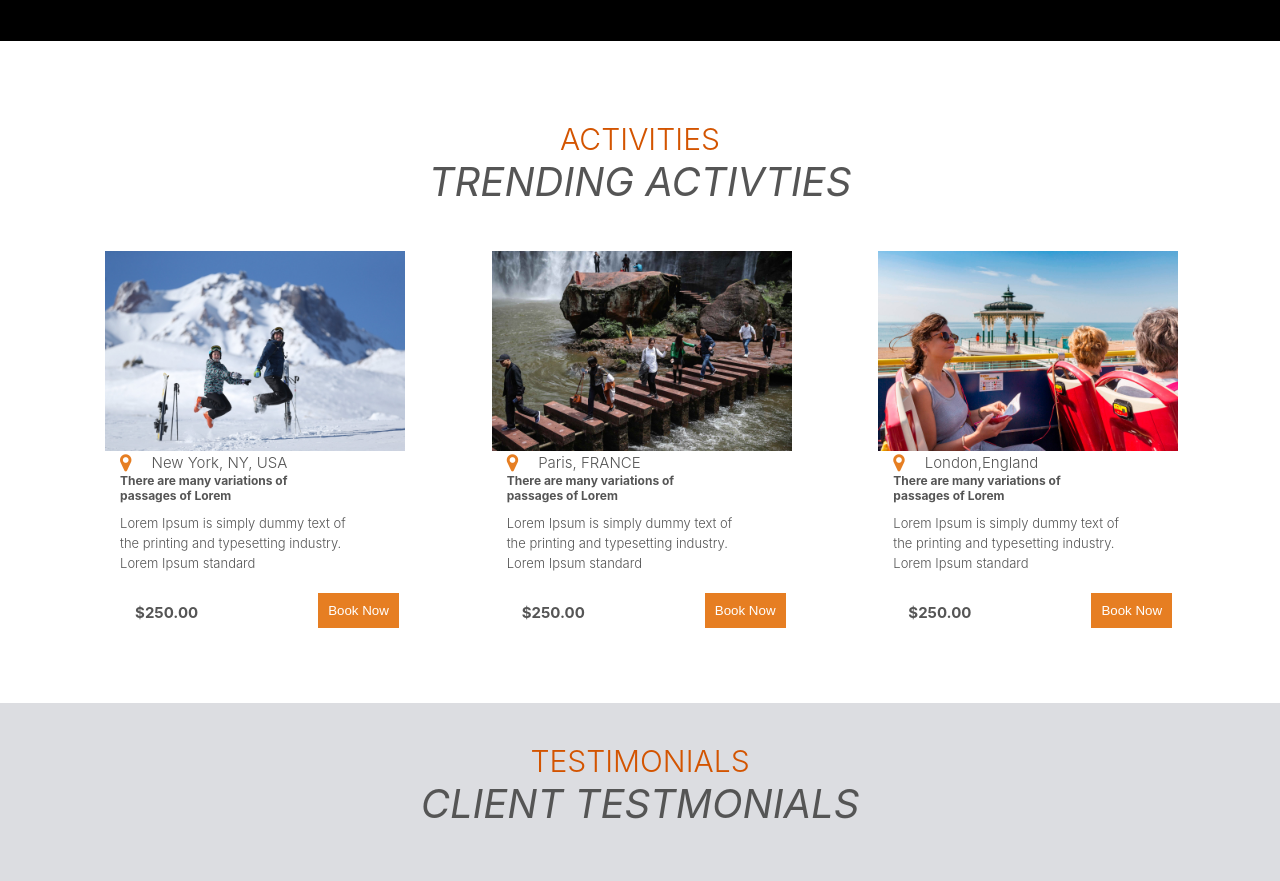
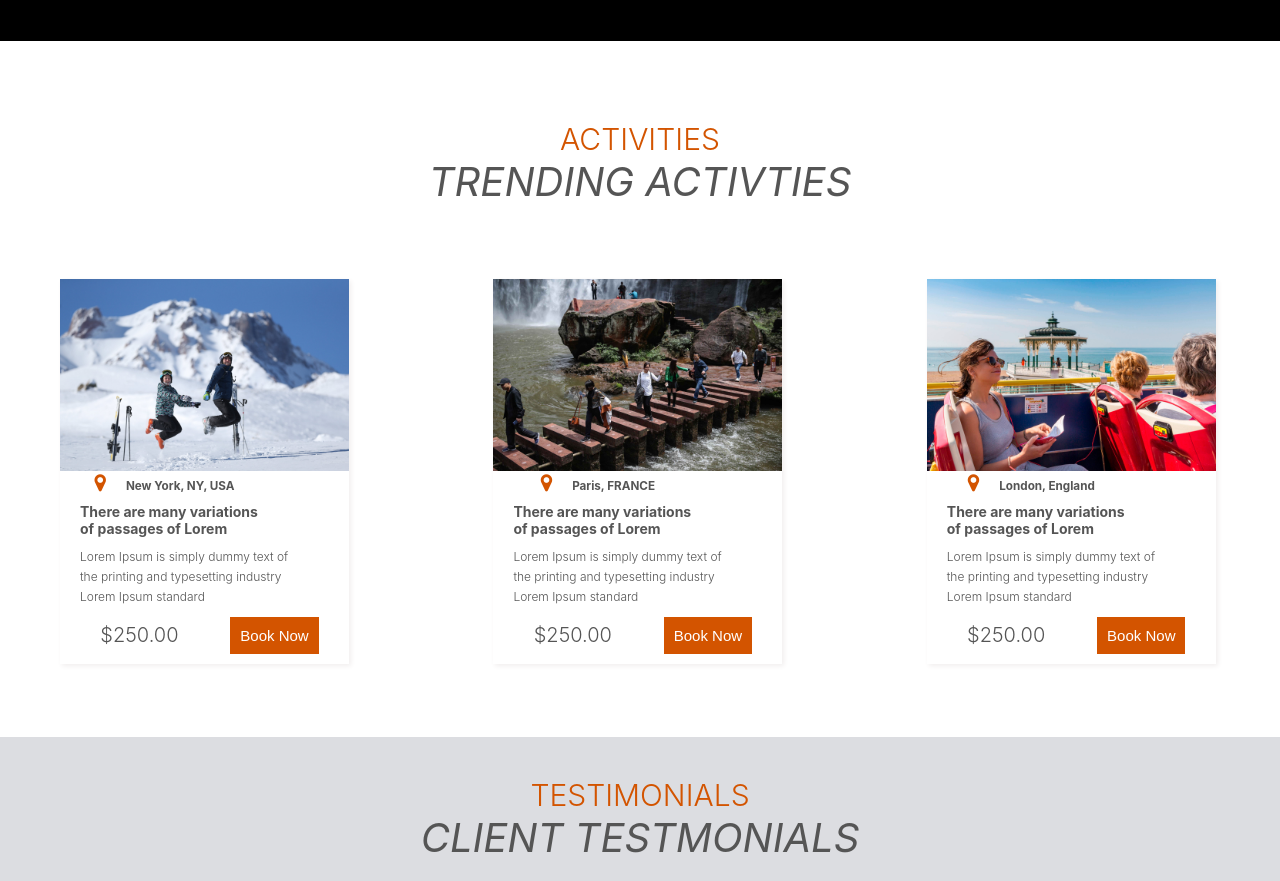
Before and after one commit to mchomvus4/travellers, a React (Create React App) app: page / in a window 1280 px wide. Shown: the part 1863-2744 px from the top of the page. Built offline with nearby package versions, Linux system fonts and the light colour scheme.

Commit message:
new files updates

```diff
--- a/public/index.html
+++ b/public/index.html
@@ -3,7 +3,7 @@
   <head>
     <meta charset="utf-8" />
     <link rel="icon" href="%PUBLIC_URL%/favicon.ico" />
-    <meta name="viewport" content="width=device-width, initial-scale=1" />
+    <meta name="viewport" content="width=device-width, initial-scale=1.0" />
     <meta name="theme-color" content="#000000" />
     <meta
       name="description"
--- a/src/Components/Activities/Activity.css
+++ b/src/Components/Activities/Activity.css
@@ -1,6 +1,5 @@
 .activities-section{
     margin-top: 8rem;
-    margin-bottom: 6rem;
 }
 
 .activity{
@@ -15,75 +14,114 @@
     font-weight: 400;
     font-style: italic;
 }
-.inner{
-    max-width:120rem;
-    margin: auto;
-    overflow: hidden;
-    padding: 0 2rem;
+.card{
+    width: 70%;
+    background-color: #fff;
+    margin: 6rem;
+    box-shadow: 0.2rem 0.2rem 0.5rem rgb(241, 238, 238);
 
 }
-.activity-row{
-    display: flex;
-    flex-wrap: wrap;
-    justify-content: center;
-
-}
-.column-activity{
-    flex: 33.33%;
-    max-width: 33.33%;
-    box-sizing: border-box;
-    padding: 1.5rem;
-
-}
-.activities{
-    background: #fff;
-    padding: 3rem;
-}
-.activities img{
-    width: 30rem;
-    height: 20%;
-}
-.location{
-    display: flex;
-}
-.map{
-     color: #e67e22;
-     font-size: 2rem;
-     padding-left: 1.5rem;
-}
-.l-name{
-    font-size: 1.5rem;
-    padding-left: 2rem;
-}
-.para1{
-    text-align: left;
-    margin-bottom: 1rem;
-    font-size: 1.2rem;
-    padding-left: 1.5rem;
-}
-.para2{
-    text-align: left;
-    line-height: 2rem;
-    font-size: 1.3rem;
-     padding-left: 1.5rem;
+.image img{
+    width: 100%;
 }
 .price{
-    display: flex;
+    float: left;
+    position: absolute;
+    margin-top: 1.6rem;
+    font-size: 2rem;
+    margin-left: 1rem;
+
 
 
 }
-.cost{
+
+button{
+    margin-top: 1rem;
+    background-color: #d35400;
+    border: none;
+    padding: 1rem;
+    color: #fff;
+    margin-left: 14rem;
+    margin-bottom: 1rem;
     font-size: 1.5rem;
-    padding-left: 6rem;
-    font-weight: bold;
-}
-button{
-    background: #e67e22;
-    padding: 1rem;
-    border: none;
-    color: #fff;
-    margin-top: -1rem;
-    margin-left: 12rem;
-    cursor: pointer;
 
 }
+button:hover{
+    background-color: #27ae60;
+    transition: background-color 1s;
+    cursor: pointer;
+}
+.des{
+    margin-bottom: 0.1rem solid black;
+}
+.map{
+    color: #d35400;
+    margin-right: 2rem;
+    font-size: 2rem;
+}
+.location{
+    margin-right: 8rem;
+    padding-bottom: 1rem;;
+}
+.para1{
+    font-size: 1.4rem;
+    text-align: justify;
+    margin-left: 2rem;
+    padding-bottom: 1rem;
+}
+
+.para2{
+    font-size: 1.2rem;
+    text-align: justify;
+    margin-left: 2rem;
+    line-height: 2rem;
+}
+
+/* Media queries */
+@media only screen and (max-width:2000px) and (min-width:1440px){
+    .location{
+      margin-right: 8rem;
+    }
+    button{
+       margin-left: 22rem;
+        font-size: 1.4rem;
+    }
+}
+
+
+
+@media only screen and (max-width:768px){
+    .location{margin-right: 4rem;}
+    .para2{text-align: left;}
+    button{
+            margin-left: 11rem;
+    }
+
+}
+
+    @media only screen and (max-width:425px){
+        .location{
+            margin-right: 16rem;
+            font-size: 1.5rem;
+        }
+        .para1{font-size: 1.8rem;}
+        .para2{
+            font-size: 1.8rem;
+            line-height: 2.5rem;
+        }
+        button{margin-left: 27rem;}
+
+
+    }
+
+    @media only screen and (max-width:375px){
+        .location{margin-right: 12rem;}
+       button{margin-left: 18rem;}
+    }
+/*
+     @media only screen and (min-width:320px){
+         .location{margin-right: 8rem;}
+            button{
+                    margin-left: 15rem;
+            }
+     } */
--- a/src/Components/Activities/Activity.jsx
+++ b/src/Components/Activities/Activity.jsx
@@ -8,60 +8,52 @@ function Activity() {
          <section className="activities-section">
             <p className="activity">activities</p>
             <p className="t-activities">trending activties</p>
-
-            <div className="act">
-                <div className="inner">
-                    <div className="row activity-row">
-                        <div className="column-activity">
-                            <div className="activities">
-                            <img src={image1} alt="hakuna picha" />
-                            <div className="location">
-                                <i class="fa fa-map-marker map"></i>
-                                 <p className="l-name">New York, NY, USA</p>
+            <div className="row nafasi">
+                <div className="col span-1-of-3 card-main">
+                    <div className="card">
+                        <div className="image">
+                            <img src={image1} alt="hakuna picha"/>
                         </div>
-                            <p className="para1"><b>There are many variations of<br/> passages of Lorem</b></p>
-                            <p className="para2">Lorem Ipsum is simply dummy text of <br/>the printing and typesetting industry.<br/>Lorem Ipsum standard</p>
+                        <div className="title">
+                               <h3 className="location"><i className="fa fa-map-marker map"></i>New York, NY, USA</h3>
                         </div>
-                            <div className="border"></div>
-                            <div className="price">
-                            <p className="cost">$250.00</p>
-                            <button>Book Now</button>
+                        <div className="des">
+                            <p className="para1"><b>There are many variations <br/>of passages of Lorem</b></p>
+                            <p className="para2">Lorem Ipsum is simply dummy text of<br/> the printing and typesetting industry<br/> Lorem Ipsum standard</p>
+                           <span className="price">$250.00</span> <button>Book Now</button>
+                        </div>
                    </div>
                 </div>
 
-                        <div className="column-activity">
-                            <div className="activities">
-                            <img src={image2} alt="hakuna picha" />
-                            <div className="location">
-                                <i class="fa fa-map-marker map"></i>
-                                 <p className="l-name">Paris, FRANCE</p>
+               <div className="col span-1-of-3 card-main">
+                    <div className="card">
+                        <div className="image">
+                            <img src={image2} alt="hakuna picha"/>
                         </div>
-                            <p className="para1"><b>There are many variations of<br/> passages of Lorem</b></p>
-                            <p className="para2">Lorem Ipsum is simply dummy text of <br/>the printing and typesetting industry.<br/>Lorem Ipsum standard</p>
+                        <div className="title">
+                               <h3 className="location"><i className="fa fa-map-marker map"></i>Paris, FRANCE</h3>
                         </div>
-                             <div className="price">
-                            <p className="cost">$250.00</p>
-                            <button>Book Now</button>
+                        <div className="des">
+                            <p className="para1"><b>There are many variations <br/>of passages of Lorem</b></p>
+                            <p className="para2">Lorem Ipsum is simply dummy text of<br/> the printing and typesetting industry<br/> Lorem Ipsum standard</p>
+                           <span className="price">$250.00</span> <button>Book Now</button>
+                        </div>
                    </div>
                 </div>
 
-
-                        <div className="column-activity">
-                            <div className="activities">
-                            <img src={image3} alt="hakuna picha" />
-                            <div className="location">
-                                <i class="fa fa-map-marker map"></i>
-                                 <p className="l-name">London,England</p>
+                <div className="col span-1-of-3 card-main">
+                    <div className="card">
+                        <div className="image">
+                            <img src={image3} alt="hakuna picha"/>
                         </div>
-                            <p className="para1"><b>There are many variations of<br/> passages of Lorem</b></p>
-                            <p className="para2">Lorem Ipsum is simply dummy text of <br/>the printing and typesetting industry.<br/>Lorem Ipsum standard</p>
+                        <div className="title">
+                               <h3 className="location"><i className="fa fa-map-marker map"></i>London, England</h3>
                         </div>
-                             <div className="price">
-                            <p className="cost">$250.00</p>
-                            <button>Book Now</button>
+                        <div className="des">
+                            <p className="para1"><b>There are many variations <br/>of passages of Lorem</b></p>
+                            <p className="para2">Lorem Ipsum is simply dummy text of<br/> the printing and typesetting industry<br/> Lorem Ipsum standard</p>
+                           <span className="price">$250.00</span> <button>Book Now</button>
                         </div>
-                        </div>
-
                    </div>
                 </div>
             </div>
```
Also changed, not shown: src/Components/Testimonial/Testimonial.css (line endings or trailing spaces). Lines whose indentation alone changed are shown as unchanged.
